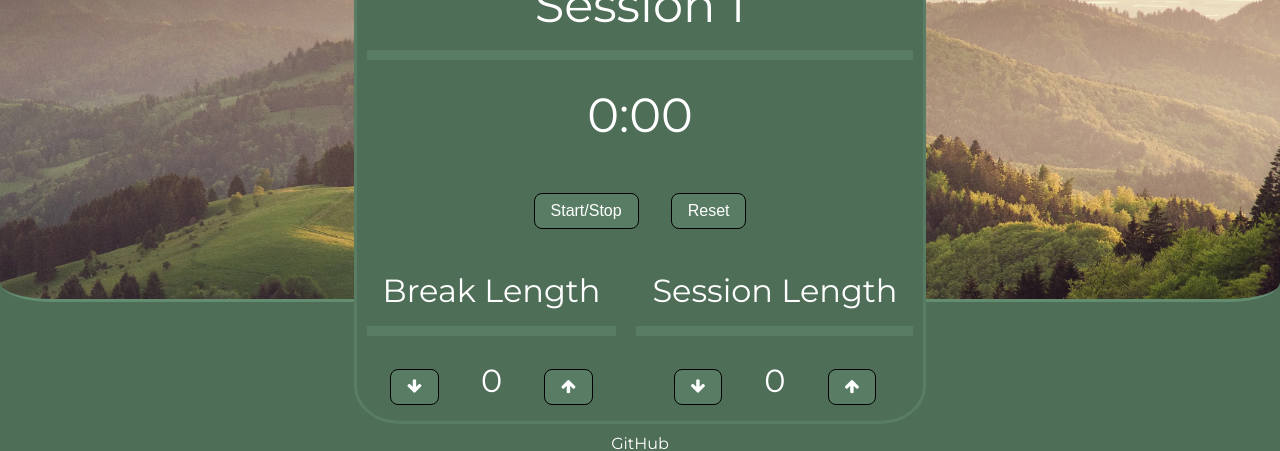
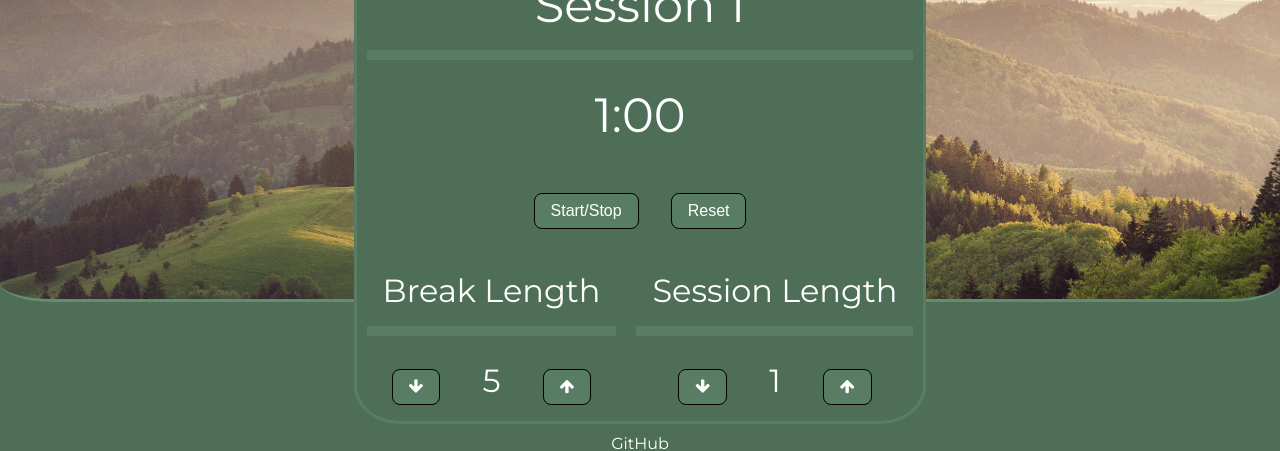
Before and after one commit to emreguendogdu/pomodoro-clock, a React (Create React App) app: page / in a window 1280 px wide. Shown: the part 181-632 px from the top of the page. Built offline with nearby package versions, Linux system fonts and the light colour scheme.

Commit message:
- Fix bugs

```diff
--- a/src/App.js
+++ b/src/App.js
@@ -3,13 +3,14 @@ import "./App.scss";
 import { LengthControl } from "./LengthControl";
 import { Timer } from "./Timer";
 import { Footer } from "./Footer";
-
-// TODO: Padlock sadece timeleft'te değişim olunca geliyor, sürekli gelmeli ya da length değişince de gelmeli
+const ms = 1;
+const seslength = 1;
 export default function App() {
-  const [breakLength, setBreakLength] = useState(0);
-  const [sessionLength, setSessionLength] = useState(0);
+  const [breakLength, setBreakLength] = useState(5);
+  const [sessionLength, setSessionLength] = useState(seslength);
   const [sessionNum, setSessionNum] = useState(1);
   const [isSession, setIsSession] = useState(true);
+  const [display, setDisplay] = useState("Session " + sessionNum);
   // The purpose of intervalIdRef is to have access to the interval ID from within different parts of the component, especially for clearing the interval using clearInterval when needed.
   const intervalIdRef = useRef(null);
 
@@ -19,34 +20,27 @@ export default function App() {
     if (action === undefined || event === undefined) return;
     const setLength = event === "break" ? setBreakLength : setSessionLength;
     if (action === "increment") {
-        setLength((prev) => (prev < 60 ? (prev + 1): prev));
+        setLength((prev) => (prev < 60 ? prev+1: prev));
     } else if (action === "decrement") {
         setLength((prev) => (prev > 1 ? prev - 1 : prev));
       }
   };
 
-  const stopInterval = () => {
-    clearInterval(intervalIdRef.current);
-    intervalIdRef.current = null;
-  }
-
   const handleReset = () => {
     stopInterval();
-    let audio = document.getElementById("beep");
-    audio.pause();
-    audio.currentTime = 0;
-    document.getElementById("timer-label").classList.add("border-bottom");
+    stopSound();
     setBreakLength(5);
     setSessionLength(25);
     setSessionNum(1);
     setIsSession(true);
-
+    setDisplay("Session 1");
+    document.getElementById("timer-label").classList.add("border-bottom");
     // Reset the time left display
     document.getElementById("time-left").innerText = `${sessionLength}:00`;
   };
 
   const playSound = () => {
-    let audio = document.getElementById("beep");
+    const audio = document.getElementById("beep");
     audio.playbackRate = 1.5;
     if (isSession) {
       setTimeout(() => audio.loop = false, 3000);
@@ -56,26 +50,37 @@ export default function App() {
     audio.play();
   };
 
+  const stopSound = () => {
+    const audio = document.getElementById("beep");
+    audio.pause();
+    audio.currentTime = 0;
+  };
+
+  const stopInterval = () => {
+    clearInterval(intervalIdRef.current);
+    intervalIdRef.current = null;
+  }
+
   const handleStartStop = () => {
+    const timerLabel = document.getElementById("timer-label");
     // If no active interval (or: timer) create one
     if (intervalIdRef.current === null) {
-      let length = isSession ? sessionLength : breakLength;
-      length *= 60;
-      let audio = document.getElementById("beep");
-      audio.pause();
-      audio.currentTime = 0;
+      let length = 60 * (isSession ? sessionLength : breakLength);
+      stopSound();
       const id = setInterval(() => {
         if (length === 0) {
           playSound();
+          if (isSession) {
+            timerLabel.classList.remove("border-bottom");
+            setDisplay("Break");
+          } else {
+            setDisplay("Session " + sessionNum);
+            timerLabel.classList.add("border-bottom");
+          }
           setIsSession((prev) => !prev);
           setSessionNum((prev) => isSession ? prev + 1 : prev);
           // If time ends, and was Session, change to breakLength
           length = 60 * (isSession ? breakLength : sessionLength);
-          if (isSession) {
-            document.getElementById("timer-label").classList.remove("border-bottom");
-          } else {
-            document.getElementById("timer-label").classList.add("border-bottom");
-          }
           stopInterval();
         } else {
           length -= 1;
@@ -85,15 +90,17 @@ export default function App() {
         document.getElementById("time-left").innerText = `${String(Math.floor(length / 60)
         ).padStart(2, "0")}:${String(length % 60).padStart(2, "0")}`;
 
-      }, 1000);
+      }, ms);
 
       intervalIdRef.current = id;
+      console.log(length);
     }
     // If there were active interval, stop interval for now
       else {
       stopInterval();
     }
   };
+
 
   // Cleanup interval on component unmount
   useEffect(() => {
@@ -107,7 +114,7 @@ export default function App() {
       <div id="forest" />
       <div id="app-container">
         <div id="app">
-            <Timer isSession={isSession} sessionNum={sessionNum} sessionLength={sessionLength} handleStartStop={handleStartStop} handleReset={handleReset}/>
+            <Timer isSession={isSession} display={display} sessionNum={sessionNum} sessionLength={sessionLength} handleStartStop={handleStartStop} handleReset={handleReset}/>
             <div className="length-container">
             <LengthControl event="break" length={breakLength} handleValue={handleValue} />
             <LengthControl event="session" length={sessionLength} handleValue={handleValue} />
--- a/src/Timer.js
+++ b/src/Timer.js
@@ -2,11 +2,7 @@ export function Timer(props) {
     return (
         <div id="timer">
             <p id="timer-label" className="border-bottom">
-              {props.isSession
-                ? props.sessionNum > 0
-                  ? "Session " + props.sessionNum
-                  : "Session"
-                : "Break"}
+              {props.display}
               <span className="break-span">
                 {props.isSession
                   ? ""
@@ -14,7 +10,7 @@ export function Timer(props) {
               </span>
             </p>
             <p id="time-left">{`${props.sessionLength}:00`}</p>
-            <audio id="beep" loop="true">
+            <audio id="beep" loop="true" preload="auto">
               <source src="https://raw.githubusercontent.com/freeCodeCamp/cdn/master/build/testable-projects-fcc/audio/BeepSound.wav" />
             </audio>
             <button id="start_stop" onClick={props.handleStartStop}>
```
